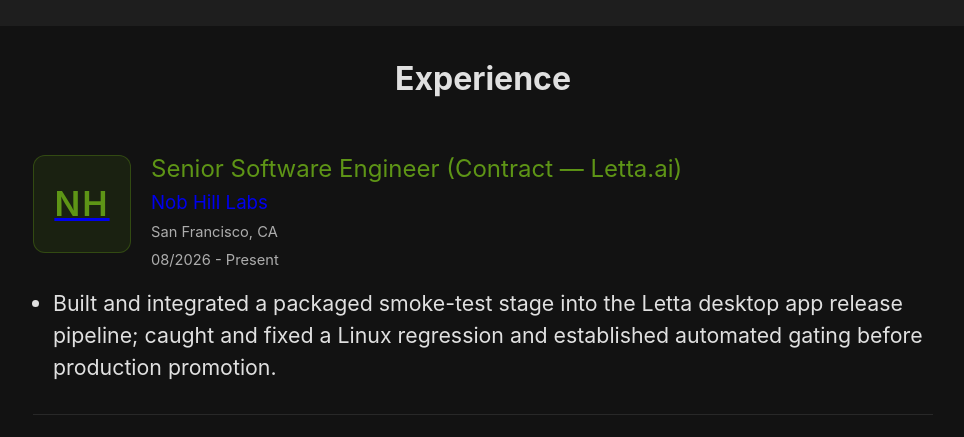
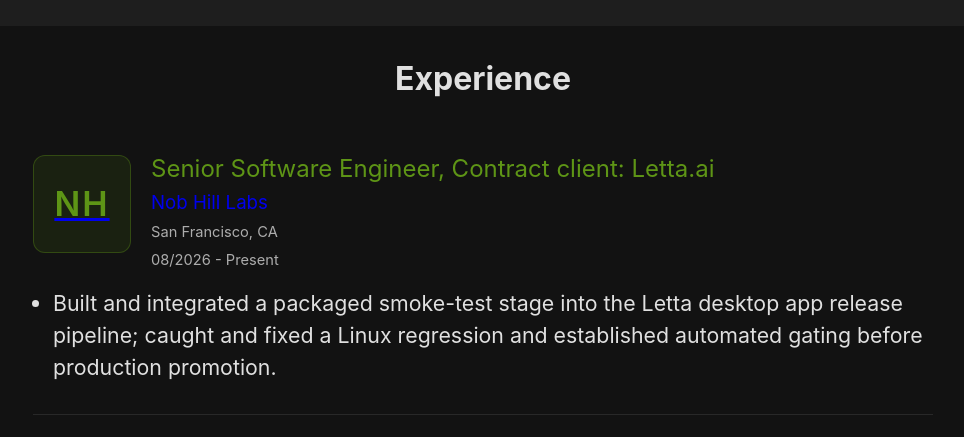
Before and after one commit to Jibram/jibram.github.io, a React (Vite) app: page / in a window 1280 px wide. Shown: the part 840-1277 px from the top of the page, without its empty margins (157-1121 px from the left). Built offline with nearby package versions, Linux system fonts and the light colour scheme.

Commit message:
Fix link to be Nobhill.dev, not Letta

```diff
--- a/src/components/Resume/Experiences.jsx
+++ b/src/components/Resume/Experiences.jsx
@@ -43,24 +43,34 @@
 };
 
 const Experience = ({ exp }) => {
-  return (
-    <div className="Experience">
-      <div className="ExpHeader">
-        <a href={exp.LINK} className="LogoLink">
-          {exp.LOGO ? (
+  const logo = exp.LOGO ? (
     <img className="Logo" src={exp.LOGO} alt={exp.COMPANY} />
   ) : (
     <span className="Logo Monogram" role="img" aria-label={exp.COMPANY}>
       {exp.MONOGRAM}
     </span>
+  );
+
+  return (
+    <div className="Experience">
+      <div className="ExpHeader">
+        {exp.LINK ? (
+          <a href={exp.LINK} className="LogoLink">
+            {logo}
+          </a>
+        ) : (
+          <span className="LogoLink">{logo}</span>
         )}
-        </a>
         <div className="ExpMeta">
           <div className="Role">{exp.ROLE}</div>
           <div className="Company">
+            {exp.LINK ? (
               <a className="Hyperlink" href={exp.LINK}>
                 {exp.COMPANY}
               </a>
+            ) : (
+              exp.COMPANY
+            )}
           </div>
           <div className="Location">{exp.LOCATION}</div>
           <div className="Date">
--- a/src/components/content.js
+++ b/src/components/content.js
@@ -38,8 +38,8 @@
     {
       MONOGRAM: 'NH',
       COMPANY: 'Nob Hill Labs',
-      LINK: 'https://www.letta.com/',
-      ROLE: 'Senior Software Engineer (Contract — Letta.ai)',
+      LINK: 'https://nobhill.dev/',
+      ROLE: 'Senior Software Engineer, Contract client: Letta.ai',
       LOCATION: 'San Francisco, CA',
       START: '08/2026',
       END: 'Present',
```
Lines whose indentation alone changed are shown as unchanged.
